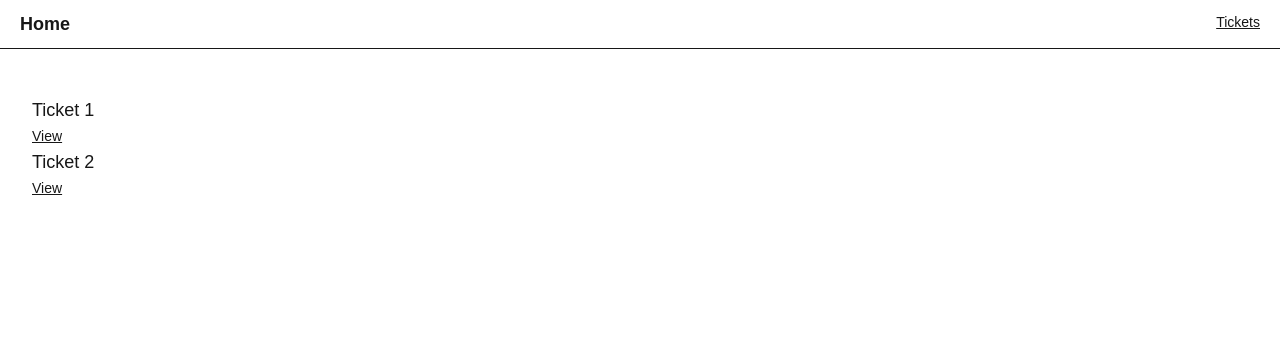
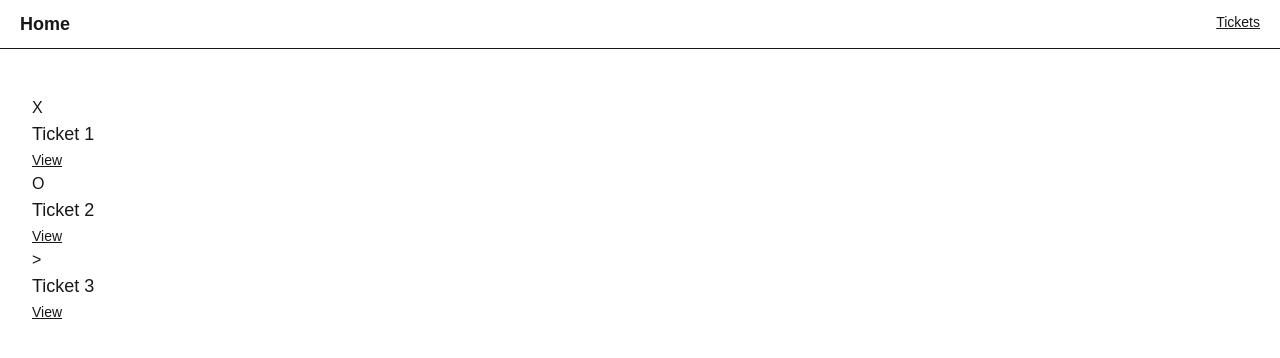
Before and after one commit to ZhiXuanZhong/the-road-to-next, a Next.js app: page /tickets in a window 1280 px wide. Shown: the top 358 px of the page. Built offline with nearby package versions, Linux system fonts and the light colour scheme.

Commit message:
feat: TypeScript

```diff
--- a/package.json
+++ b/package.json
@@ -8,6 +8,7 @@
     "start": "next start",
     "lint": "next lint",
     "lint-fix": "next lint --fix",
+    "type": "tsc --noEmit",
     "format": "prettier --write \"**/*.{js,jsx,ts,tsx,json,css,scss,md}\""
   },
   "dependencies": {
--- a/src/app/tickets/page.tsx
+++ b/src/app/tickets/page.tsx
@@ -1,12 +1,19 @@
 import Link from 'next/link';
 import { initialTickets } from '@/data';
 import { ticketPath } from '@/paths';
+
+const TICKET_ICONS = {
+  OPEN: 'O',
+  IN_PROGRESS: '>',
+  DONE: 'X',
+};
 
 const TicketsPage = () => {
   return (
     <div>
       {initialTickets.map(ticket => (
         <div key={ticket.id}>
+          <div>{TICKET_ICONS[ticket.status]}</div>
           <h2 className="text-lg">{ticket.title}</h2>
           <Link href={ticketPath(ticket.id)} className="text-sm underline">
             View
--- a/src/data.ts
+++ b/src/data.ts
@@ -3,12 +3,27 @@ export const initialTickets = [
     id: '1',
     title: 'Ticket 1',
     content: 'This is the first ticket.',
-    status: 'DONE',
+    status: 'DONE' as const,
   },
   {
     id: '2',
     title: 'Ticket 2',
     content: 'This is the second ticket.',
-    status: 'OPEN',
+    status: 'OPEN' as const,
+  },
+  {
+    id: '3',
+    title: 'Ticket 3',
+    content: 'This is the third ticket.',
+    status: 'IN_PROGRESS' as const,
   },
 ];
+
+/*
+ * 開發學習紀錄:
+ *
+ * == 2025-05-19 ==
+ * - 關於這邊使用 const Assertions 是暫時的做法，先讓 TypeScript 檢查通過，後續會為這些 tickets 建立正確的型別
+ *
+ * ===
+ */
```
